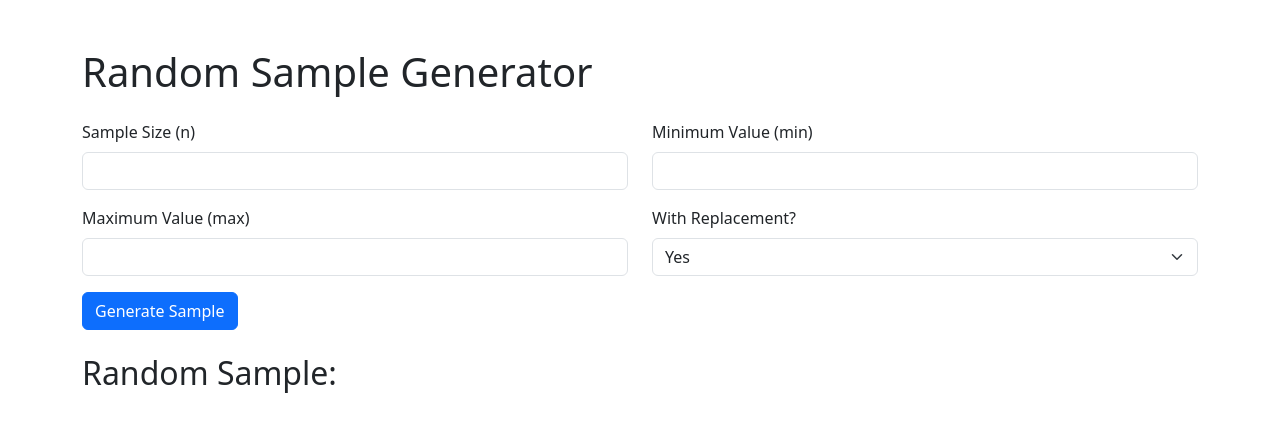
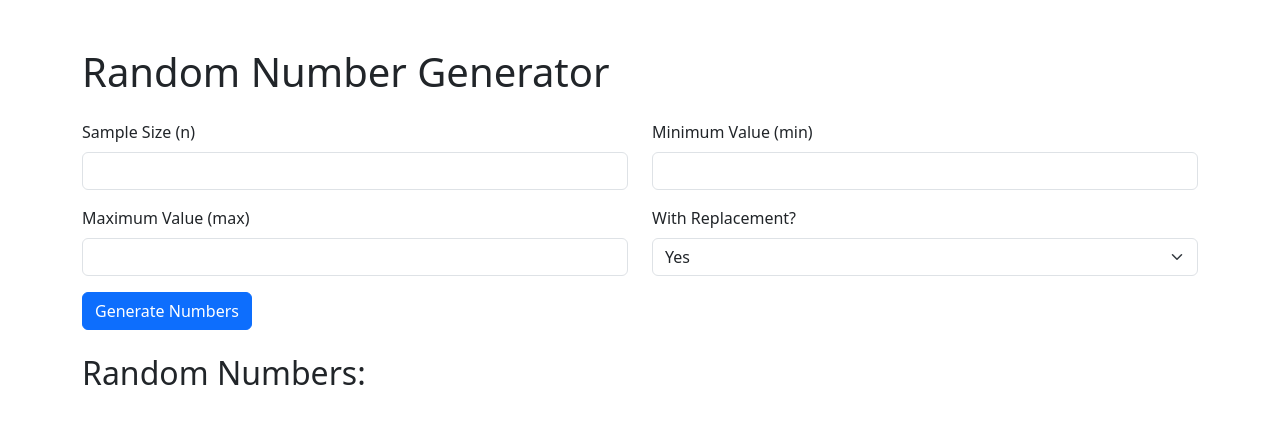
Before and after one commit to equilnite/rng, a plain HTML site: page index.html in a window 1280 px wide. Drawn offline with Linux system fonts and the light colour scheme.

Commit message:
change wording to rng instead of rsg

```diff
--- a/index.html
+++ b/index.html
@@ -18,7 +18,7 @@
 
 <body>
     <div class="container-md mt-5">
-        <h1 class="mb-4">Random Sample Generator</h1>
+        <h1 class="mb-4">Random Number Generator</h1>
         <form id="randomSampleForm">
           <div class="row">
           <div class="mb-3 col-12 col-sm-6">
@@ -41,10 +41,10 @@
             </select>
           </div>
         </div>
-          <button type="button" class="btn btn-primary" onclick="generateRandomSample()">Generate Sample</button>
+          <button type="button" class="btn btn-primary" onclick="generateRandomSample()">Generate Numbers</button>
         </form>
         <div class="mt-4">
-          <h2>Random Sample:</h2>
+          <h2>Random Numbers:</h2>
           <div id="sampleResult" class="font-monospace"></div>
         </div>
 
--- a/rng.js
+++ b/rng.js
@@ -1,6 +1,6 @@
 function randomSample(n, min, max, replacement) {
     if (!replacement && n > max - min + 1) {
-      throw new Error('Cannot sample without replacement when n > max - min + 1');
+      throw new Error('Cannot do without replacement when n > max - min + 1');
     }
 
     const sampled = [];
```
